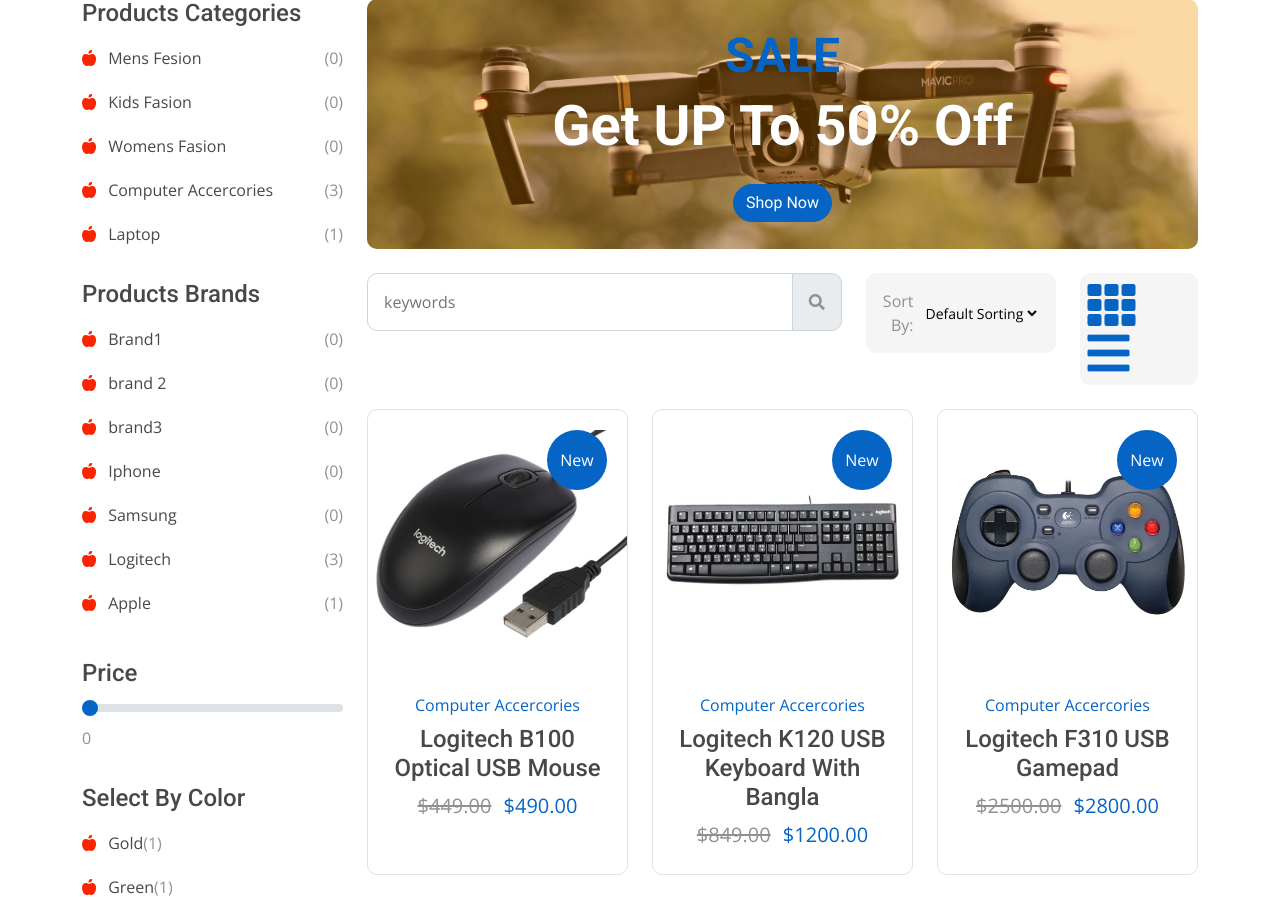
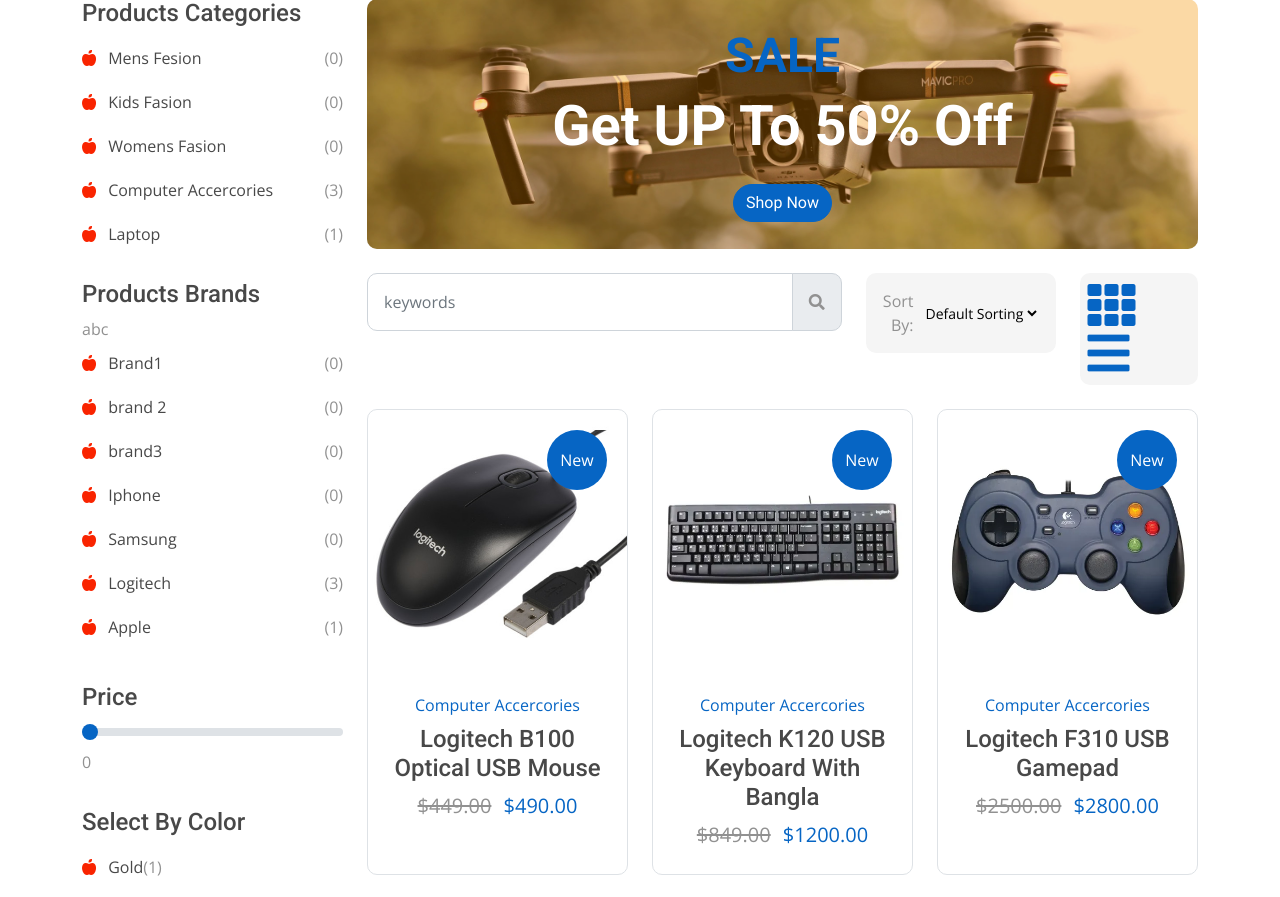
Before and after one commit to AbdurRahman111/shikhbe_shobai_ecommerce, a Django app: page /shop_func/ in a window 1280 px wide. Shown: the part 1002-1899 px from the top of the page. Run offline with Django 5.2, Linux system fonts and the light colour scheme; data comes from the database, SQL or seed files in the repository; some libraries are stand-ins or nearby versions.

Commit message:
latest changes

```diff
--- a/templates/shop_func.html
+++ b/templates/shop_func.html
@@ -151,7 +151,7 @@
 
                     <div class="product-categories mb-4">
                         <h4>Products Brands</h4>
-                        <ul class="list-unstyled">
+                        <ul class="list-unstyled">abc
                             {% for brand in all_brand_values %}
                             <li>
                                 <div class="categories-item">
```
